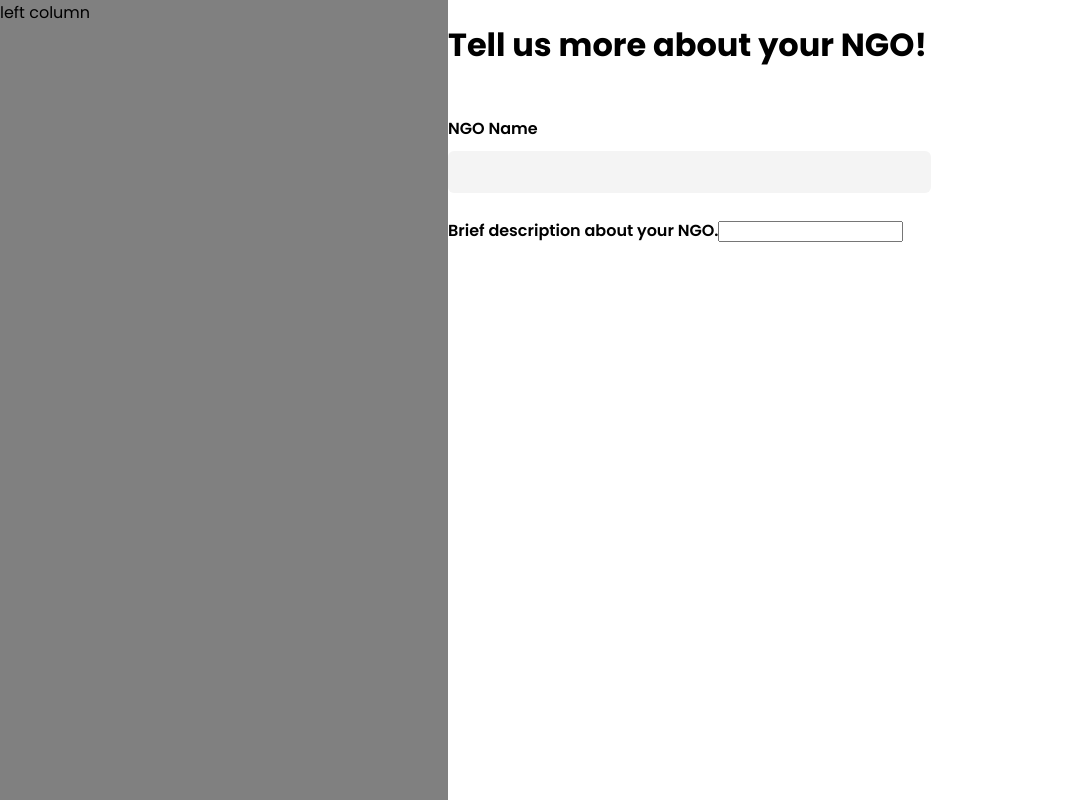
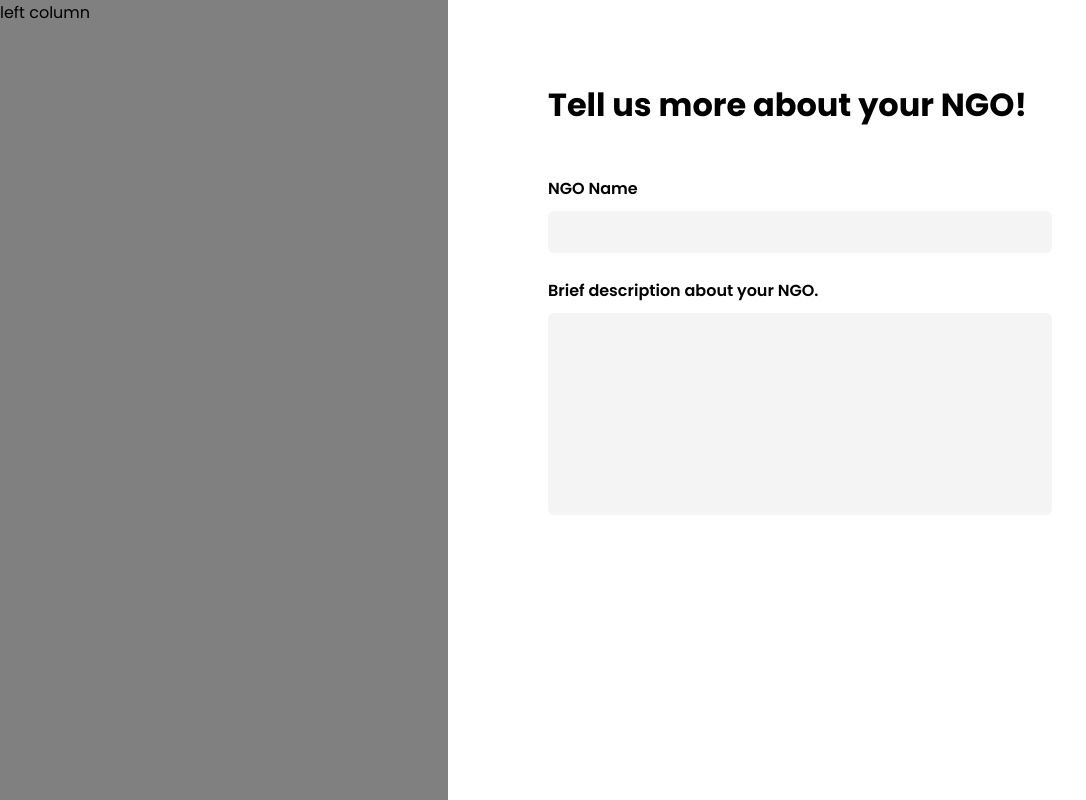
Before and after one commit to TeamRekursion/sociocredz-frontend, a React (Create React App) app: page / in a window 1280 px wide. Shown: the whole page, without its empty margins (0-1086 px from the left). Built offline with nearby package versions, Linux system fonts and the light colour scheme.

Commit message:
feat: styles added

```diff
--- a/src/App.css
+++ b/src/App.css
@@ -26,10 +26,10 @@
 }
 .signu{
     width: 100%;
-    height: 50px;
+    height: 60px;
     border-radius: 10px;
     background-color:#FC9F25;
-    font-size: 16px;
+    font-size: 20px;
     color: white;
     border-style: none;
     cursor: pointer;
@@ -53,11 +53,17 @@
 }
 .rig{
     padding-top: 120px;
-    width: 380px;
+    width: 420px;
     margin-left: 100px;
     /* height: 600px; */
     /* border-style: solid; */
     /* border-color: black; */
+    align-items: center;
+}
+.righ{
+    padding-top: 60px;
+    width: 500px;
+    margin-left: 100px;
     align-items: center;
 }
 .or{
@@ -70,6 +76,15 @@
 .logpu{
     width: 100%;
     height: 40px;
+    border-style: none;
+    background-color: #f4f4f4;
+    margin-top: 10px;
+    border-radius: 6px;
+    outline: none;
+}
+.logput{
+    width: 100%;
+    height: 200px;
     border-style: none;
     background-color: #f4f4f4;
     margin-top: 10px;
```
